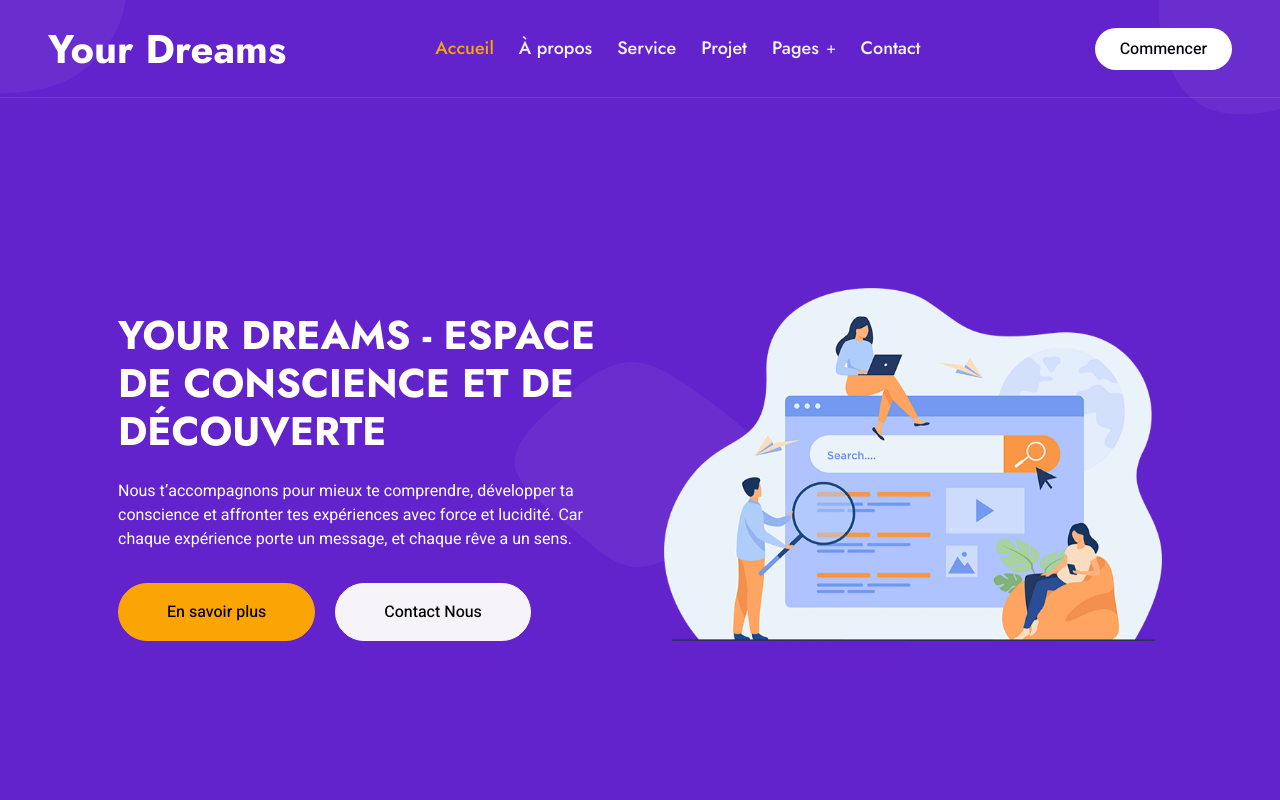
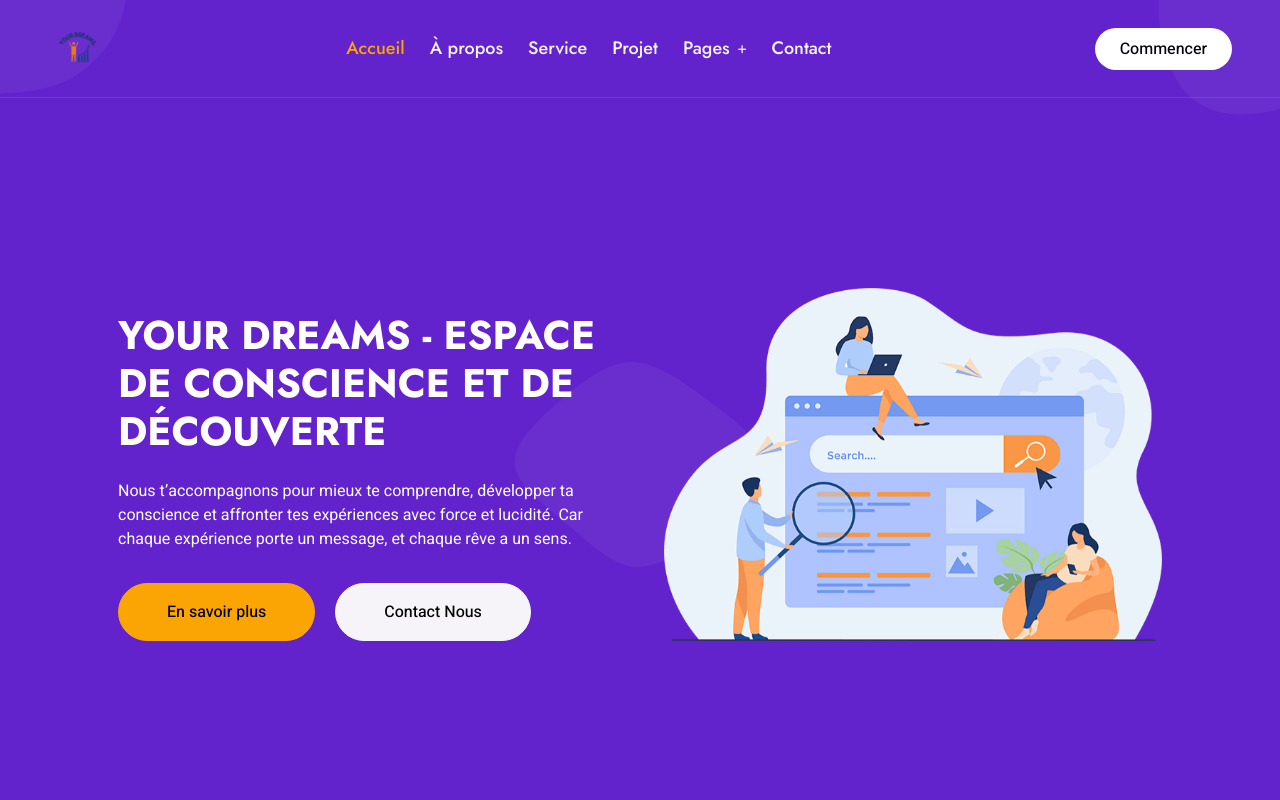
Before and after one commit to laajaj0/YourDreams, a plain HTML site: page index.html in a window 1280 px wide. Shown: the top 800 px of the page. Drawn offline with nearby package versions, Linux system fonts and the light colour scheme.

Commit message:
Update index.html

```diff
--- a/index.html
+++ b/index.html
@@ -43,7 +43,8 @@
         <div class="container-xxl position-relative p-0">
             <nav class="navbar navbar-expand-lg navbar-light px-4 px-lg-5 py-3 py-lg-0">
                 <a href="" class="navbar-brand p-0">
-                    <h1 class="m-0">Your Dreams</h1>
+                    <!-- <h1 class="m-0">Your Dreams</h1> -->
+			<img src="img/logo1.png" alt="Logo">
                 </a>
                 <button class="navbar-toggler" type="button" data-bs-toggle="collapse" data-bs-target="#navbarCollapse">
                     <span class="fa fa-bars"></span>
```
